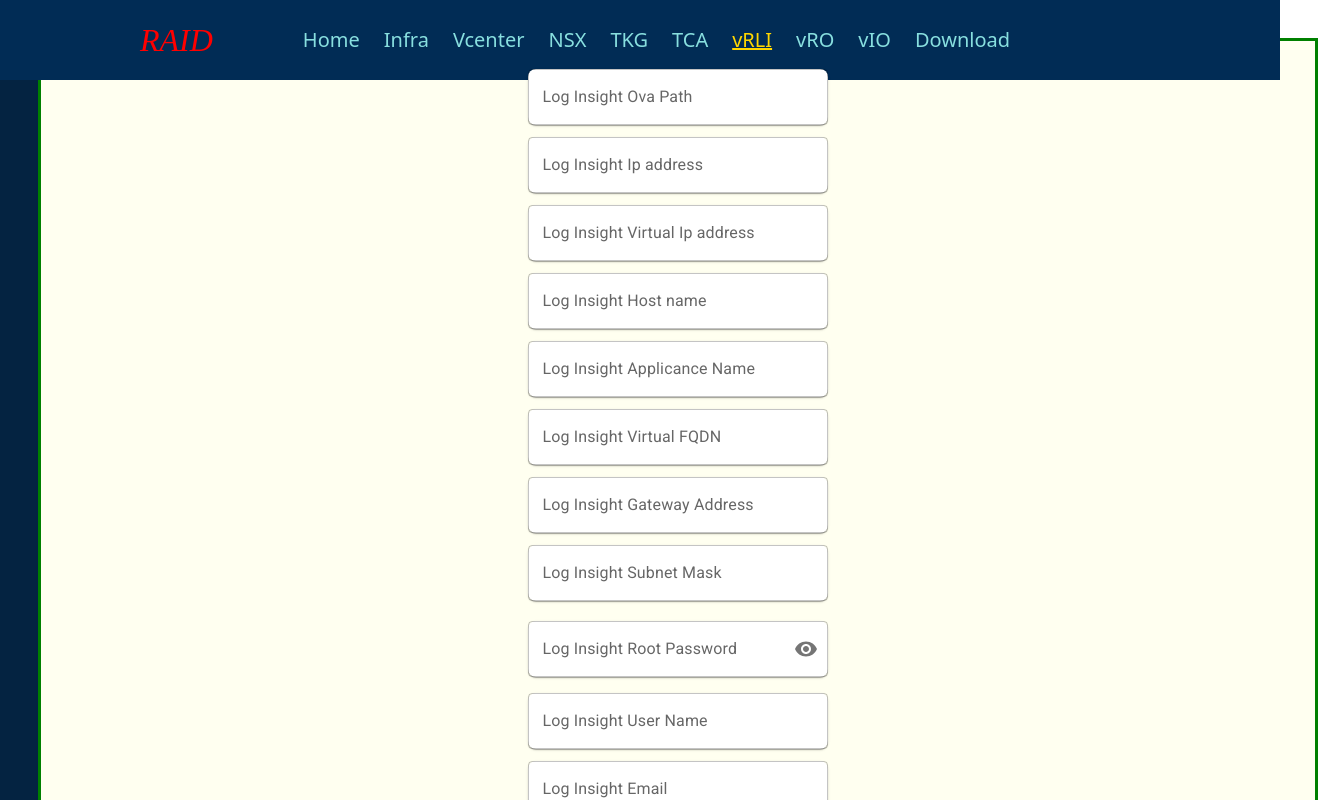
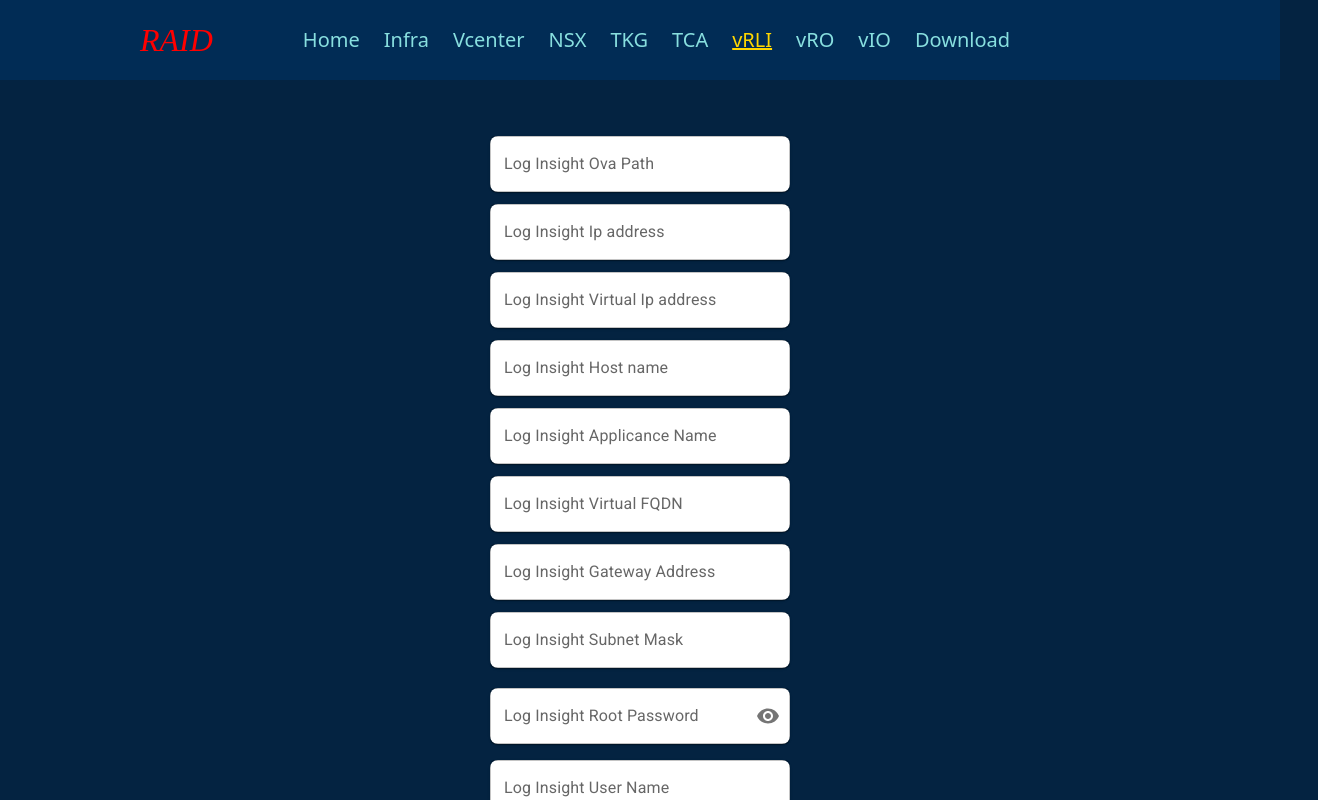
Before and after one commit to karthikmudunuru/raid, a React (Create React App) app: page /vrli in a window 1280 px wide. Shown: the top 800 px of the page, 1318 px wide, since content can reach past the window. Built offline with nearby package versions, Linux system fonts and the light colour scheme.

Commit message:
VRO and VRLI Setup

```diff
--- a/src/index.css
+++ b/src/index.css
@@ -6,6 +6,7 @@ body {
     sans-serif;
   -webkit-font-smoothing: antialiased;
   -moz-osx-font-smoothing: grayscale;
+  background-color: #042341 !important;
 }
 
 code {
--- a/src/pages/Tkg.js
+++ b/src/pages/Tkg.js
@@ -3,8 +3,9 @@ import { useDispatch } from 'react-redux';
 import { useForm, FormProvider  } from "react-hook-form";
 import MyTextField from '../components/MyTextField';
 import { infraActions } from '../store/infra';
-import { submitStyle } from '../store/constants';
+import { submitStyle,mainStyle } from '../store/constants';
 import {tkg_schema} from '../store/schemas';
+import { yupResolver } from '@hookform/resolvers/yup';
 
 var tkg_map;
 var dispatch_tkg = {};
--- a/src/pages/Vrli.js
+++ b/src/pages/Vrli.js
@@ -1,44 +1,82 @@
-import React, {useEffect} from 'react';
+import React from 'react';
 import { useDispatch } from 'react-redux';
 import { useForm, FormProvider  } from "react-hook-form";
 import MyTextField from '../components/MyTextField';
-import MyDropdown from '../components/MyDropdown';
 import Password from '../components/Password';
 import { infraActions } from '../store/infra';
-import { myTextAreaStyle, submitStyle } from '../store/constants';
+import { submitStyle,mainStyle} from '../store/constants';
 import { yupResolver } from '@hookform/resolvers/yup';
-import * as yup from "yup";
+import {vrli_schema} from '../store/schemas';
+
+
+
+var vrli_map;
+var dispatch_vrli = {};
+
+
+const Vrli= () =>{
+
+
+
+    const dispatch = useDispatch();
+    const methods = useForm({
+        resolver: yupResolver(vrli_schema),
+        defaultValues:
+        {
+            vrli_binary_path:'',
+            vrli_ip_addr:'',
+            vrli_vip_addr:'',
+            vrli_host_name:'',
+            vrli_appliance_name:'',
+            vrli_virtual_fqdn:'',
+            vrli_gateway_addr:'',
+            vrli_subnet_mask:'',
+            vrli_root_password:'',
+            vrli_username:'',
+            vrli_email:'',
+            vrli_content_path:'',
+
+
+        }
+        });
 
 
 
 
 
 
-const Vrli= () =>{
-
-    const methods = useForm();
-    const dispatch = useDispatch();
+    const onSubmit = data => {
 
 
+        vrli_map = new Map(Object.entries(data));
 
-    useEffect(()=>{
-
-        return () => {
+        dispatch_vrli["LogInsightNodeOVAPath"]= vrli_map.get("vrli_binary_path");
+        dispatch_vrli["LogInsightMNodeIpAddress"]= vrli_map.get("vrli_ip_addr");
+        dispatch_vrli["LogInsightVIPAddress"]= vrli_map.get("vrli_vip_addr");
+        dispatch_vrli["LogInsightMNodeDomainName"]= vrli_map.get("vrli_host_name");
+        dispatch_vrli["LogInsightMNodeVMName"]= vrli_map.get("vrli_appliance_name");
+        dispatch_vrli["LogInsightVIPFQDN"]= vrli_map.get("vrli_virtual_fqdn");
+        dispatch_vrli["LogInsightNodeGateWay"]= vrli_map.get("vrli_gateway_addr");
+        dispatch_vrli["LogInsightNodeNetMask"]= vrli_map.get("vrli_subnet_mask");
+        dispatch_vrli["LogInsightNodeRootPassword"]= vrli_map.get("vrli_root_password");
+        dispatch_vrli["LogInsightUserName"]= vrli_map.get("vrli_username");
+        dispatch_vrli["LogInsightemailid"]= vrli_map.get("vrli_email");
+        dispatch_vrli["ContentPackLocation"]= vrli_map.get("vrli_content_path");
 
 
-        }
-    },[]);
+        dispatch(infraActions.setConfig(dispatch_vrli));
 
 
-    const onSubmit = data => console.log(data);
+    }
+
 
 
     return (
 
-        <div style={myTextAreaStyle}>
-            <FormProvider {...methods}>
-            <form onSubmit={methods.handleSubmit(onSubmit)}>
 
+        <FormProvider {...methods}>
+        <form style={mainStyle} onSubmit={methods.handleSubmit(onSubmit)}>
+                <br/><br/>
                 <MyTextField label="Log Insight Ova Path " id="vrli_binary_path"  />
                 <MyTextField label="Log Insight Ip address" id="vrli_ip_addr"  />
                 <MyTextField label="Log Insight Virtual Ip address" id="vrli_vip_addr"  />
@@ -56,9 +94,9 @@ const Vrli= () =>{
 
 
 
-            </form>
-            </FormProvider>
-        </div>
+        </form>
+        </FormProvider>
+
     )
 };
 
--- a/src/pages/Vro.js
+++ b/src/pages/Vro.js
@@ -1,49 +1,104 @@
-import React, {useEffect} from 'react';
+import React, {useState}  from 'react';
 import { useDispatch } from 'react-redux';
 import { useForm, FormProvider  } from "react-hook-form";
 import MyTextField from '../components/MyTextField';
-import MyDropdown from '../components/MyDropdown';
+import NumberField from '../components/NumberField';
+import MyFieldArray  from '../components/MyFieldArray';
 import Password from '../components/Password';
-
 import { infraActions } from '../store/infra';
-import { myTextAreaStyle, submitStyle } from '../store/constants';
+import { submitStyle,mainStyle} from '../store/constants';
 import { yupResolver } from '@hookform/resolvers/yup';
-import * as yup from "yup";
+import {vro_schema} from '../store/schemas';
 
 
+var vro_map;
+var dispatch_vro = {};
 
+const arrayMapper = (array_id,array_label) =>{
 
+    const vals = vro_map.get(array_id);
+
+    for(let i=0;i<vals.length;i++){
+      const e_label = array_label + (i+1);
+      dispatch_vro[e_label]=vals[i];
+    }
+
+}
 
 
 const Vro= () =>{
 
-    const methods = useForm();
+    const [showdata,setShowdata] = useState(false);
+
     const dispatch = useDispatch();
+    const methods = useForm({
+        resolver: yupResolver(vro_schema),
+        defaultValues:
+        {
+
+            vrops_binary_path : '',
+            vrops_master_ip : '',
+            vrops_replica_ip : '',
+            vrops_data_count : 0,
+            vrops_master_vm_name : '',
+            vrops_replica_vm_name : '',
+            vrops_data_vm_name : '',
+            vrops_gateway_addr : '',
+            vrops_subnet_mask : '',
+            vrops_username : '',
+            vrops_admin_password : '',
+            vrops_license_key : '',
+            vrops_data_array:[]
+        }
+        });
+
+
+        const data_count = methods.watch("vrops_data_count",0)
+        if (parseInt(data_count)>0 && !showdata){
+          setShowdata(true);
+
+        }
 
 
 
-    useEffect(()=>{
+        const onSubmit = data => {
 
-        return () => {
+
+            vro_map = new Map(Object.entries(data));
+
+            dispatch_vro["vRopsOVAPath"] = vro_map.get("vrops_binary_path");
+            dispatch_vro["vRopsMasterNodeIp"] = vro_map.get("vrops_master_ip");
+            dispatch_vro["vRopsReplicaNodeIp"] = vro_map.get("vrops_replica_ip");
+            //dispatch_vro[""] = vro_map.get("vrops_data_count");
+            dispatch_vro["vRopsMasterNodeVMName"] = vro_map.get("vrops_master_vm_name");
+            dispatch_vro["vRopsReplicaNodeVMName"] = vro_map.get("vrops_replica_vm_name");
+            dispatch_vro["vRopsDataNodeVMName"] = vro_map.get("vrops_data_vm_name");
+            dispatch_vro["vRopsNodeGateway"] = vro_map.get("vrops_gateway_addr");
+            dispatch_vro["vRopsNodeNetmask"] = vro_map.get("vrops_subnet_mask");
+            dispatch_vro["vRopsNodeUserName"] = vro_map.get("vrops_username");
+            dispatch_vro["vRopsNodeAdminPassword"] = vro_map.get("vrops_admin_password");
+            dispatch_vro["vRopsLicenseKey"] = vro_map.get("vrops_license_key");
+            arrayMapper("vrops_data_array","vRopsDataNodeIp");
+
+            dispatch(infraActions.setConfig(dispatch_vro));
 
 
         }
-    },[]);
 
-
-    const onSubmit = data => console.log(data);
 
 
     return (
 
-        <div style={myTextAreaStyle}>
-            <FormProvider {...methods}>
-            <form onSubmit={methods.handleSubmit(onSubmit)}>
+        <FormProvider {...methods}>
+        <form style={mainStyle} onSubmit={methods.handleSubmit(onSubmit)}>
+                <br/><br/>
 
                 <MyTextField label="vRops Manager Ova Path " id="vrops_binary_path"  />
                 <MyTextField label="vRops Manager Ip address" id="vrops_master_ip"  />
                 <MyTextField label="vRops Replica Ip address" id="vrops_replica_ip"  />
-                <MyTextField label="vRops Data Ip address" id="vrops_data_ip"  />
+                <NumberField  label= " Number of Data Nodes" id="vrops_data_count" />
+                {showdata && <MyFieldArray count={parseInt(data_count)}  label="vROPS Data Node IP"   array_name="vrops_data_array" />}
+
                 <MyTextField label="vRops Master Node VM name" id="vrops_master_vm_name"  />
                 <MyTextField label="vRops Replica Node VM name" id="vrops_replica_vm_name"  />
                 <MyTextField label="vRops Data Node VM name" id="vrops_data_vm_name"  />
@@ -60,7 +115,7 @@ const Vro= () =>{
 
             </form>
             </FormProvider>
-        </div>
+
     )
 };
 
--- a/src/store/schemas.js
+++ b/src/store/schemas.js
@@ -4,6 +4,26 @@ export const required_string_schema = yup.string().required("This is a required
 
 
 export const string_schema = yup.string();
+
+export const vrli_schema = yup.object({
+
+
+
+}).required();
+
+export const vro_schema = yup.object({
+
+
+
+}).required();
+
+export const vio_schema = yup.object({
+
+
+
+}).required();
+
+
 
 export const tkg_schema = yup.object({
 
```
